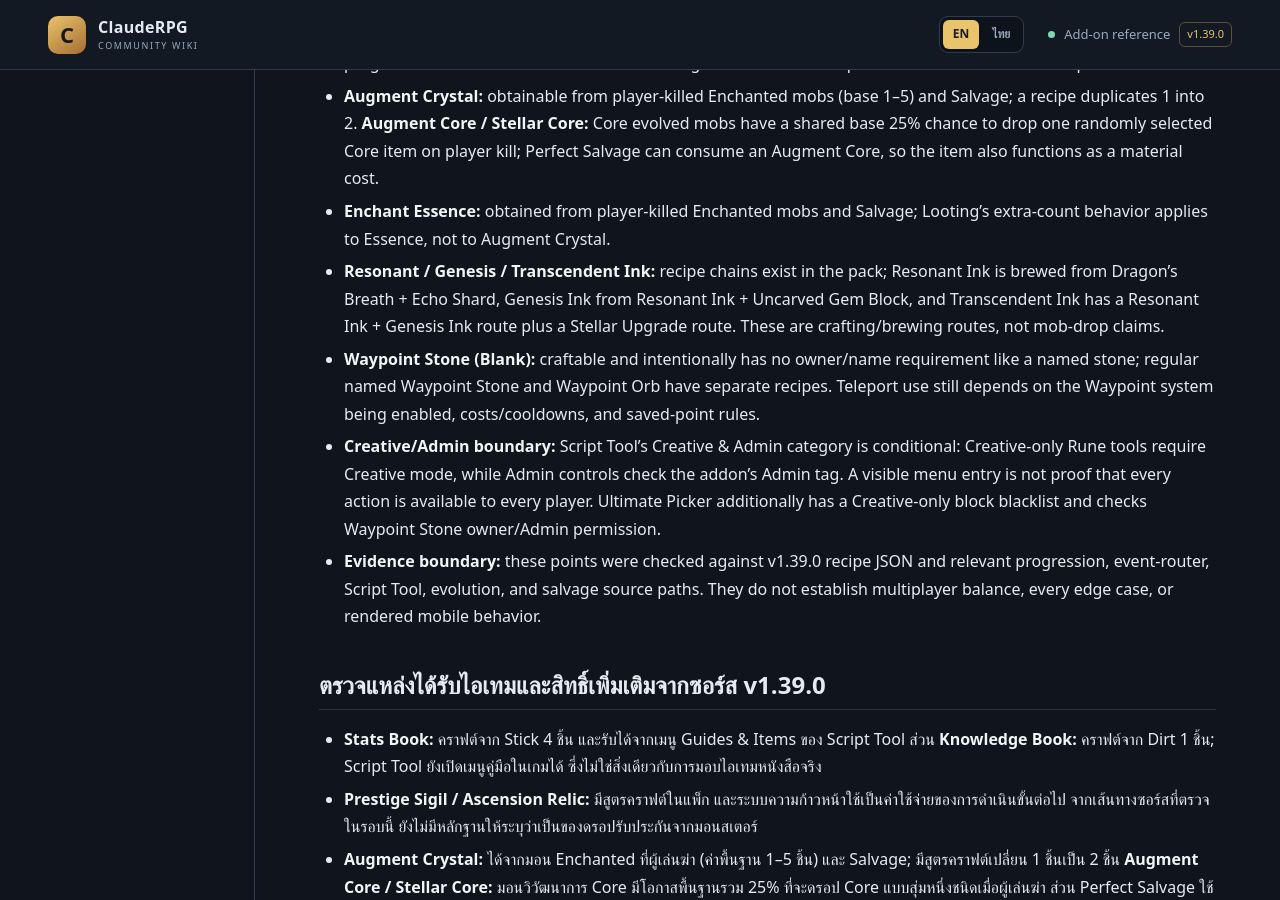
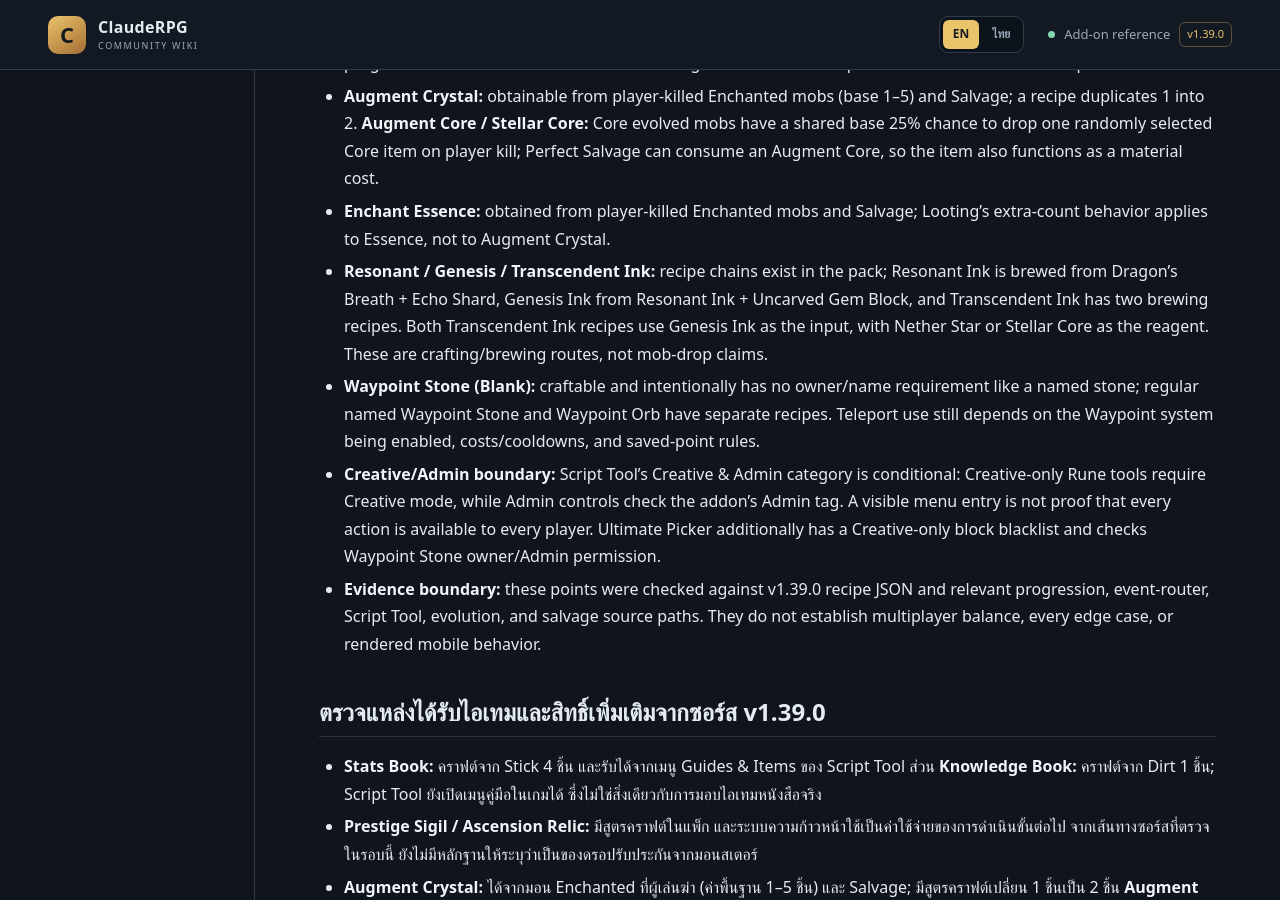
Before and after one commit to miniTorch25/ClaudeRPG-Wiki-V2, a Jekyll site: the page built from Items.md, in a window 1280 px wide and 900 px high, scrolled down 6298 px. Built offline with Jekyll 4.4.1, drawn with Linux system fonts in a browser that asks for light colours; our own code applies the rules of GitHub Pages for plain Markdown files.

Commit message:
Docs: correct English Transcendent Ink recipe note

```diff
--- a/Items.md
+++ b/Items.md
@@ -109,7 +109,7 @@ The listed counts (40 custom item definitions, 4 block definitions, 35 recipes)
 - **Prestige Sigil / Ascension Relic:** their recipes are present in the pack; the progression system consumes them as progression costs. Do not describe either as a guaranteed mob drop based on the current source paths reviewed.
 - **Augment Crystal:** obtainable from player-killed Enchanted mobs (base 1–5) and Salvage; a recipe duplicates 1 into 2. **Augment Core / Stellar Core:** Core evolved mobs have a shared base 25% chance to drop one randomly selected Core item on player kill; Perfect Salvage can consume an Augment Core, so the item also functions as a material cost.
 - **Enchant Essence:** obtained from player-killed Enchanted mobs and Salvage; Looting's extra-count behavior applies to Essence, not to Augment Crystal.
-- **Resonant / Genesis / Transcendent Ink:** recipe chains exist in the pack; Resonant Ink is brewed from Dragon's Breath + Echo Shard, Genesis Ink from Resonant Ink + Uncarved Gem Block, and Transcendent Ink has a Resonant Ink + Genesis Ink route plus a Stellar Upgrade route. These are crafting/brewing routes, not mob-drop claims.
+- **Resonant / Genesis / Transcendent Ink:** recipe chains exist in the pack; Resonant Ink is brewed from Dragon's Breath + Echo Shard, Genesis Ink from Resonant Ink + Uncarved Gem Block, and Transcendent Ink has two brewing recipes. Both Transcendent Ink recipes use Genesis Ink as the input, with Nether Star or Stellar Core as the reagent. These are crafting/brewing routes, not mob-drop claims.
 - **Waypoint Stone (Blank):** craftable and intentionally has no owner/name requirement like a named stone; regular named Waypoint Stone and Waypoint Orb have separate recipes. Teleport use still depends on the Waypoint system being enabled, costs/cooldowns, and saved-point rules.
 - **Creative/Admin boundary:** Script Tool's Creative & Admin category is conditional: Creative-only Rune tools require Creative mode, while Admin controls check the addon's Admin tag. A visible menu entry is not proof that every action is available to every player. Ultimate Picker additionally has a Creative-only block blacklist and checks Waypoint Stone owner/Admin permission.
 - **Evidence boundary:** these points were checked against v1.39.0 recipe JSON and relevant progression, event-router, Script Tool, evolution, and salvage source paths. They do not establish multiplayer balance, every edge case, or rendered mobile behavior.
```
